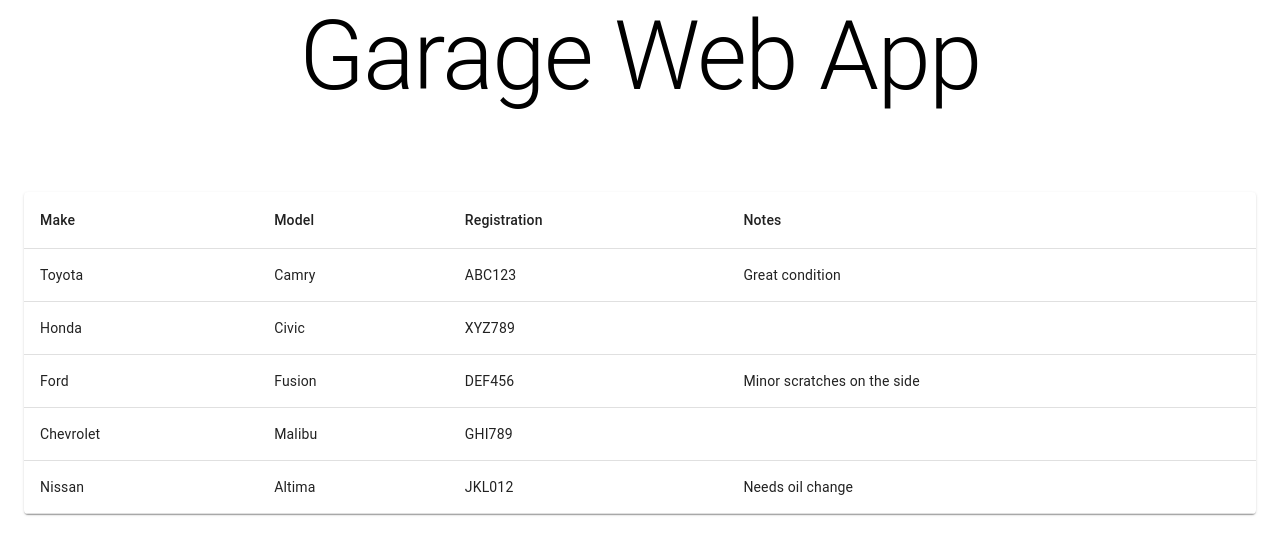
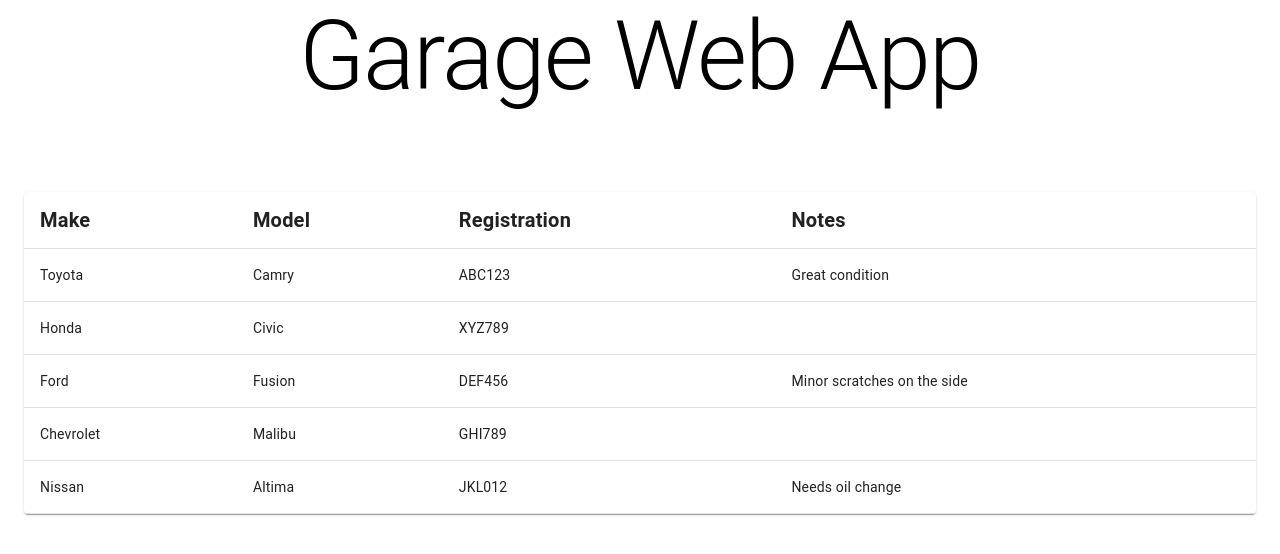
Before and after one commit to SBaldwin-Git/garage-web-app, a React (Create React App) app: page / in a window 1280 px wide. Shown: the top 554 px of the page. Built offline with nearby package versions, Linux system fonts and the light colour scheme.

Commit message:
Finished basic table styling

```diff
--- a/public/index.html
+++ b/public/index.html
@@ -24,7 +24,7 @@
       work correctly both with client-side routing and a non-root public URL.
       Learn how to configure a non-root public URL by running `npm run build`.
     -->
-    <title>React App</title>
+    <title>Garage Web App</title>
   </head>
   <body>
     <noscript>You need to enable JavaScript to run this app.</noscript>
--- a/src/Components/VehicleList/VehicleList.js
+++ b/src/Components/VehicleList/VehicleList.js
@@ -13,10 +13,18 @@
       <Table>
         <TableHead>
           <TableRow>
-            <TableCell>Make</TableCell>
-            <TableCell>Model</TableCell>
-            <TableCell>Registration</TableCell>
-            <TableCell>Notes</TableCell>
+            <TableCell sx={{ fontWeight: "bold", fontSize: 20 }}>
+              Make
+            </TableCell>
+            <TableCell sx={{ fontWeight: "bold", fontSize: 20 }}>
+              Model
+            </TableCell>
+            <TableCell sx={{ fontWeight: "bold", fontSize: 20 }}>
+              Registration
+            </TableCell>
+            <TableCell sx={{ fontWeight: "bold", fontSize: 20 }}>
+              Notes
+            </TableCell>
           </TableRow>
         </TableHead>
         <TableBody>
@@ -31,7 +39,7 @@
         </TableBody>
       </Table>
     </TableContainer>
-  )
+  );
 }
 
 export default VehicleList
```
